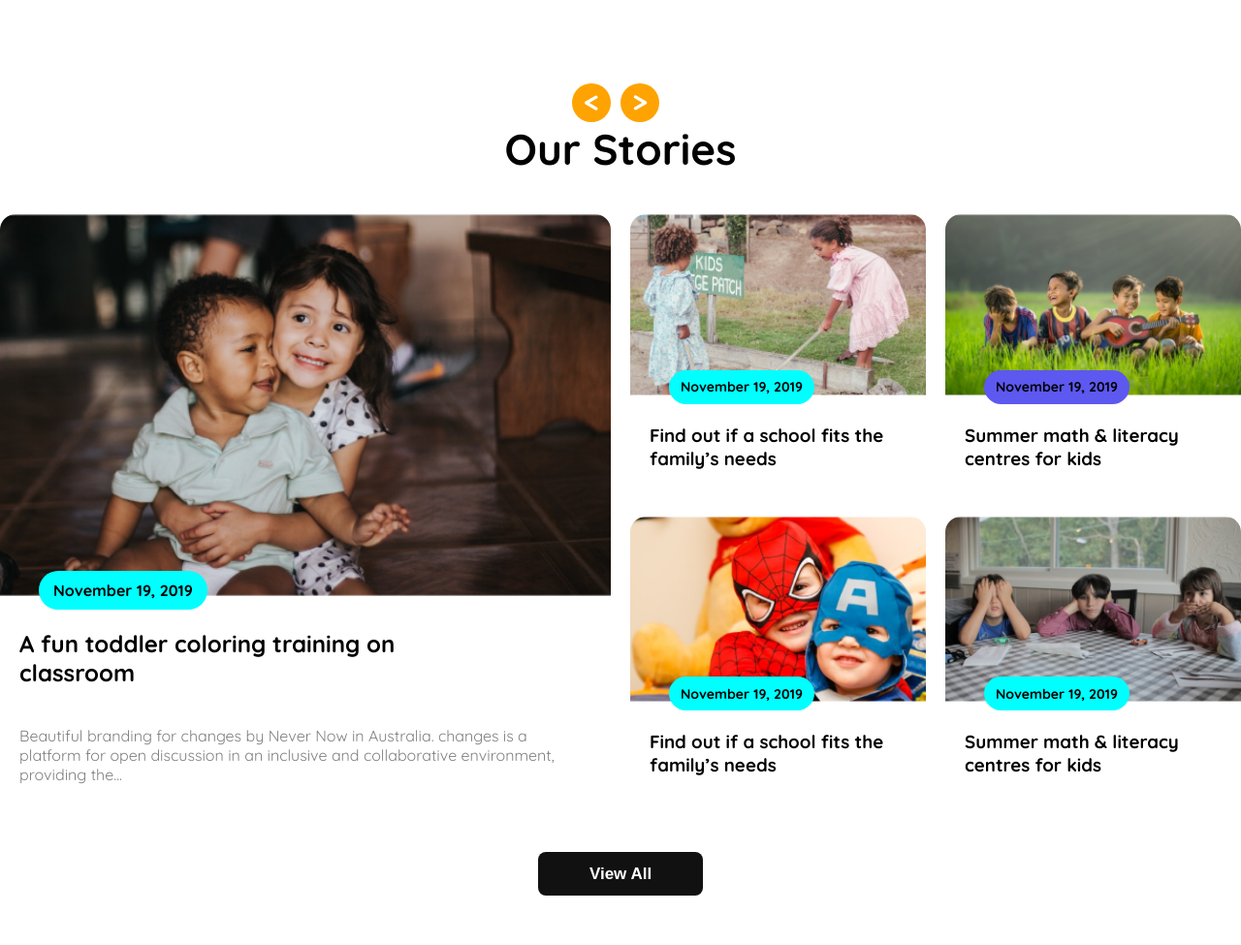
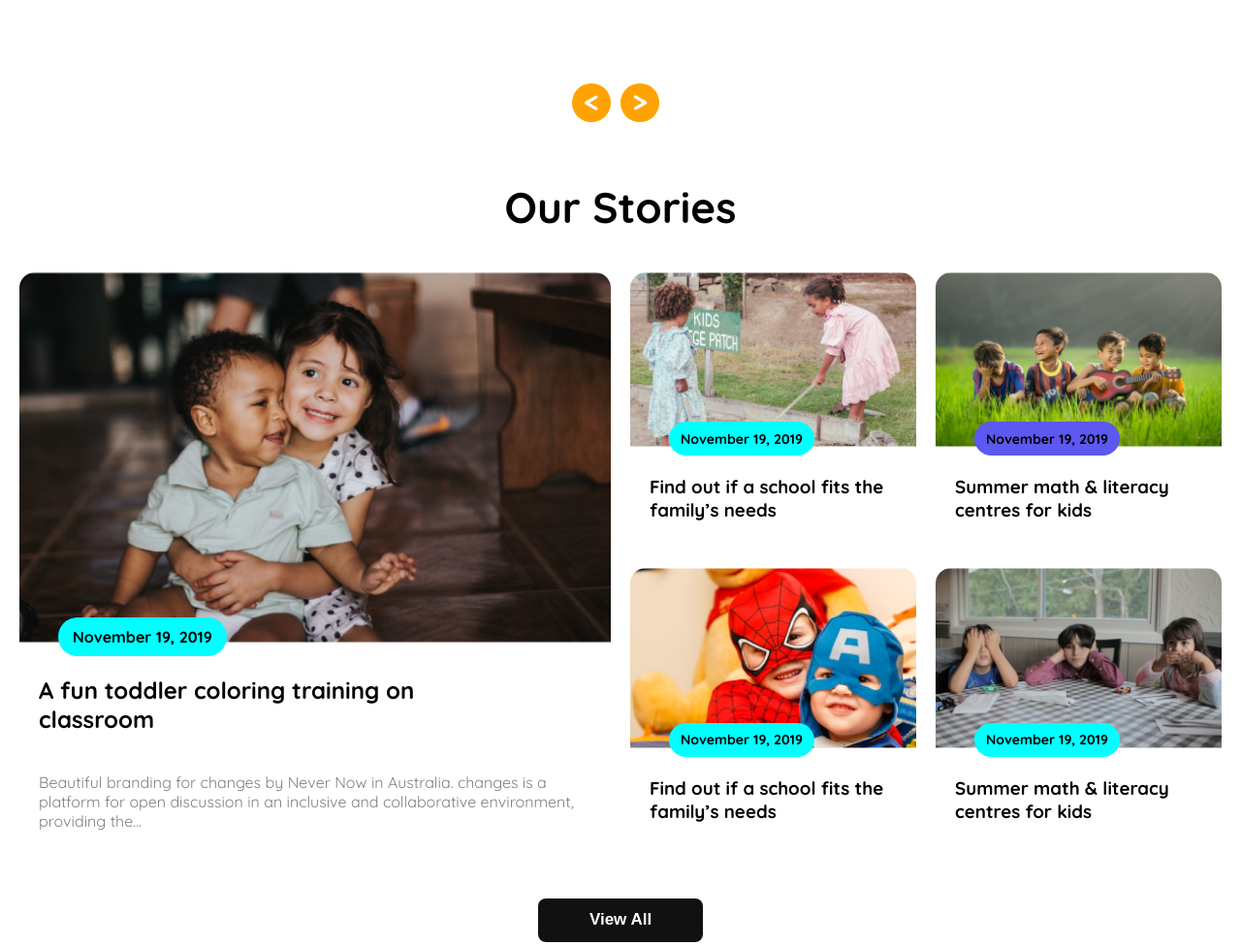
Before and after one commit to faruksiraje1469/ph-assignment2-kids-school, a plain HTML site: page index.html in a window 1280 px wide. Shown: the part 1560-2535 px from the top of the page at 97% size. Drawn offline with Linux system fonts and the light colour scheme.

Commit message:
added all edited stories section

```diff
--- a/css/style.css
+++ b/css/style.css
@@ -200,6 +200,7 @@ hr{
     position: relative;
     align-items: center;
     justify-content: center;
+
 }
 .arrow h2{
     color: white;
@@ -218,14 +219,14 @@ hr{
 
 .stories{
 
-     /* padding: 100px; */
+     padding: 20px;
 
 }
 .stories-title{
     font-size: 2.75rem;
     font-weight:700 ;
     text-align: center;
-    /* margin-top: 40px; */
+    margin-top: 40px;
     margin-bottom: 40px;
 
 }
```
